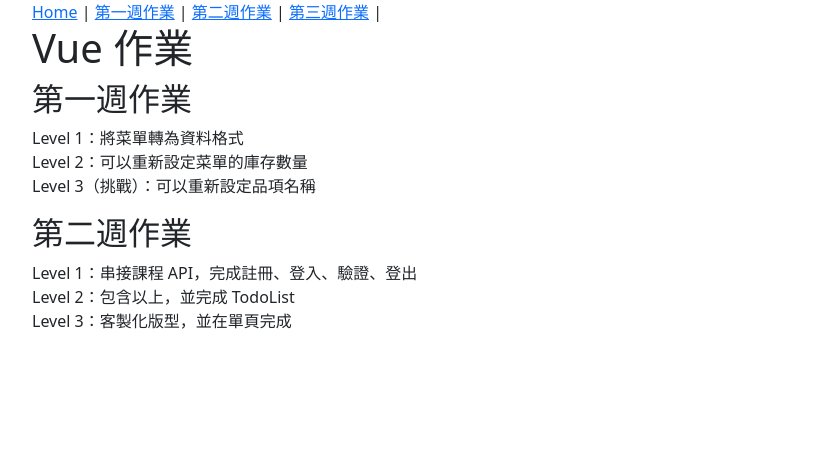
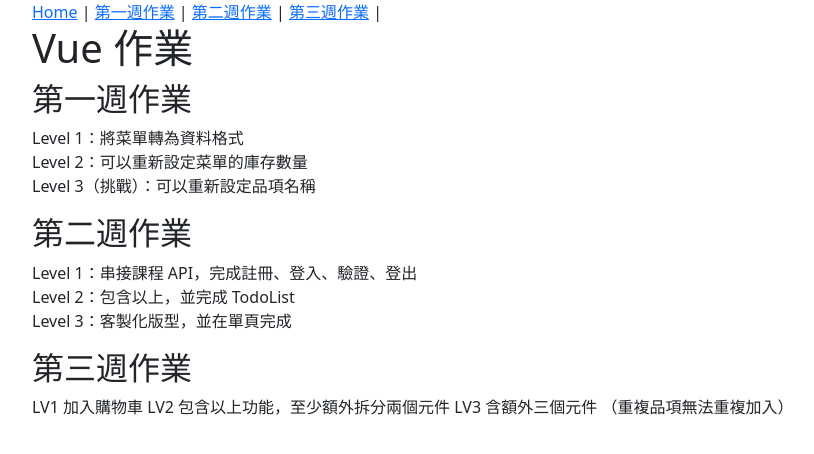
Before and after one commit to suandme/vue-w2-hoemwork, a Vue app: page / in a window 1280 px wide. Shown: the top 454 px of the page, without its empty margins (50-864 px from the left). Built offline with nearby package versions, Linux system fonts and the light colour scheme.

Commit message:
作業說明

```diff
--- a/src/views/HomeView.vue
+++ b/src/views/HomeView.vue
@@ -15,4 +15,9 @@ Level 3（挑戰）：可以重新設定品項名稱<br/>
 Level 2：包含以上，並完成 TodoList<br/>
 Level 3：客製化版型，並在單頁完成<br/>
 </p>
+<h2>第三週作業</h2>
+LV1	加入購物車
+LV2	包含以上功能，至少額外拆分兩個元件
+LV3	含額外三個元件
+（重複品項無法重複加入）
 </template>
```
